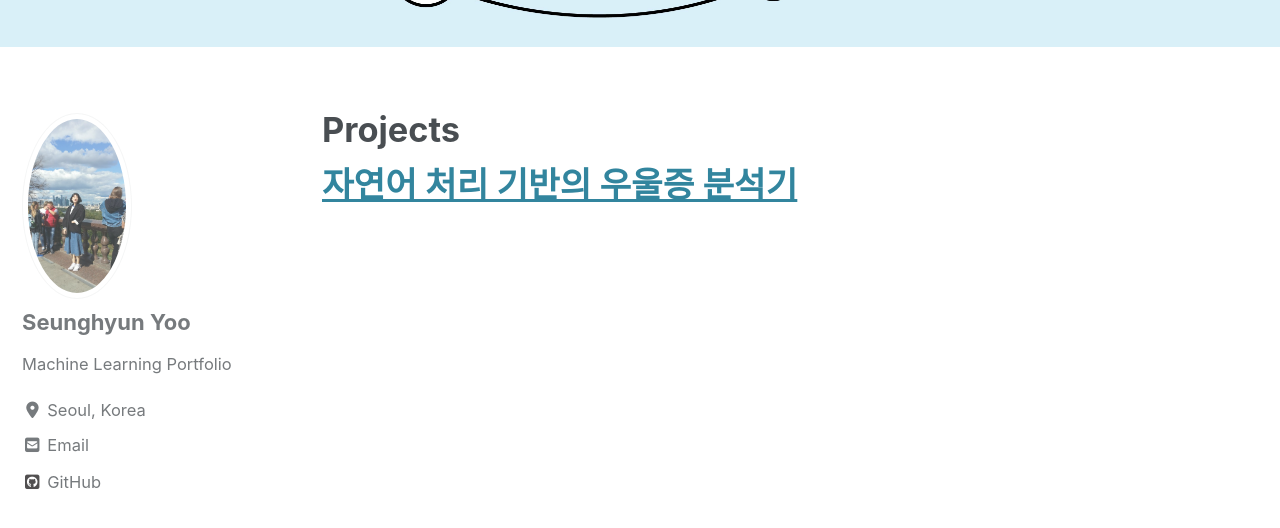
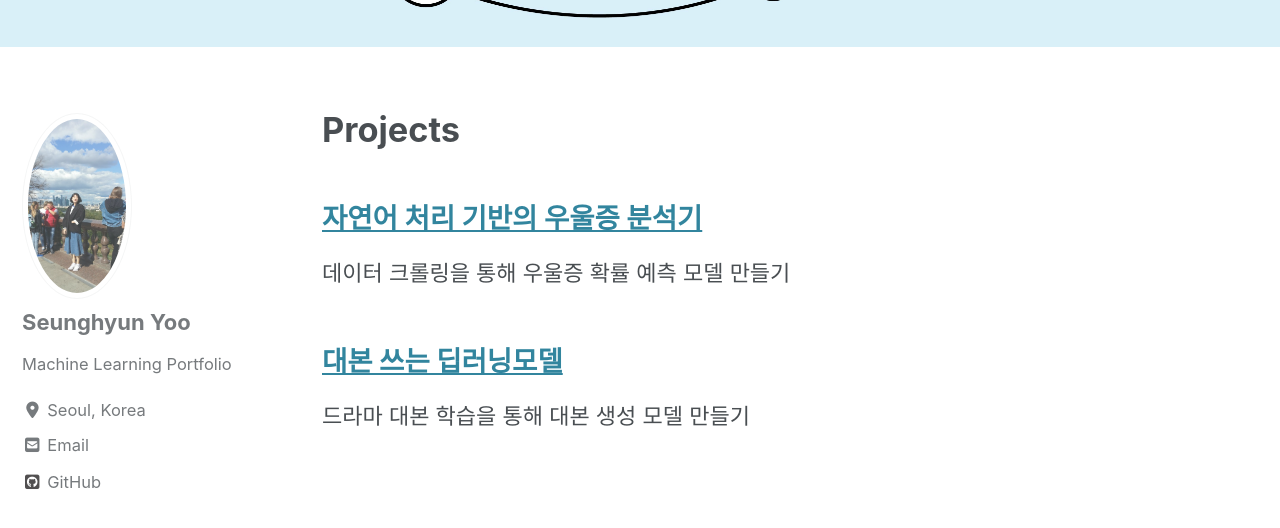
Before and after one commit to shyoo90/shyoo90.github.io, a Jekyll site: the page built from _pages/machinelearning.md, in a window 1280 px wide and 900 px high, scrolled down 432 px. Shown: the top 528 px of the window. Built offline with Jekyll 4.4.1, drawn with Linux system fonts in a browser that asks for light colours; cached includes are drawn as plain includes; nearby versions of some CDN libraries.

Commit message:
Update machinelearning.md

```diff
--- a/_pages/machinelearning.md
+++ b/_pages/machinelearning.md
@@ -6,4 +6,8 @@ author_profile: true
 header:
   image: "/images/main.jpg"
 ---
-# [자연어 처리 기반의 우울증 분석기](https://shyoo90.github.io/prediction/)
+## [자연어 처리 기반의 우울증 분석기](https://shyoo90.github.io/prediction/)
+데이터 크롤링을 통해 우울증 확률 예측 모델 만들기
+
+## [대본 쓰는 딥러닝모델](https://shyoo90.github.io/prediction/)
+드라마 대본 학습을 통해 대본 생성 모델 만들기
```
